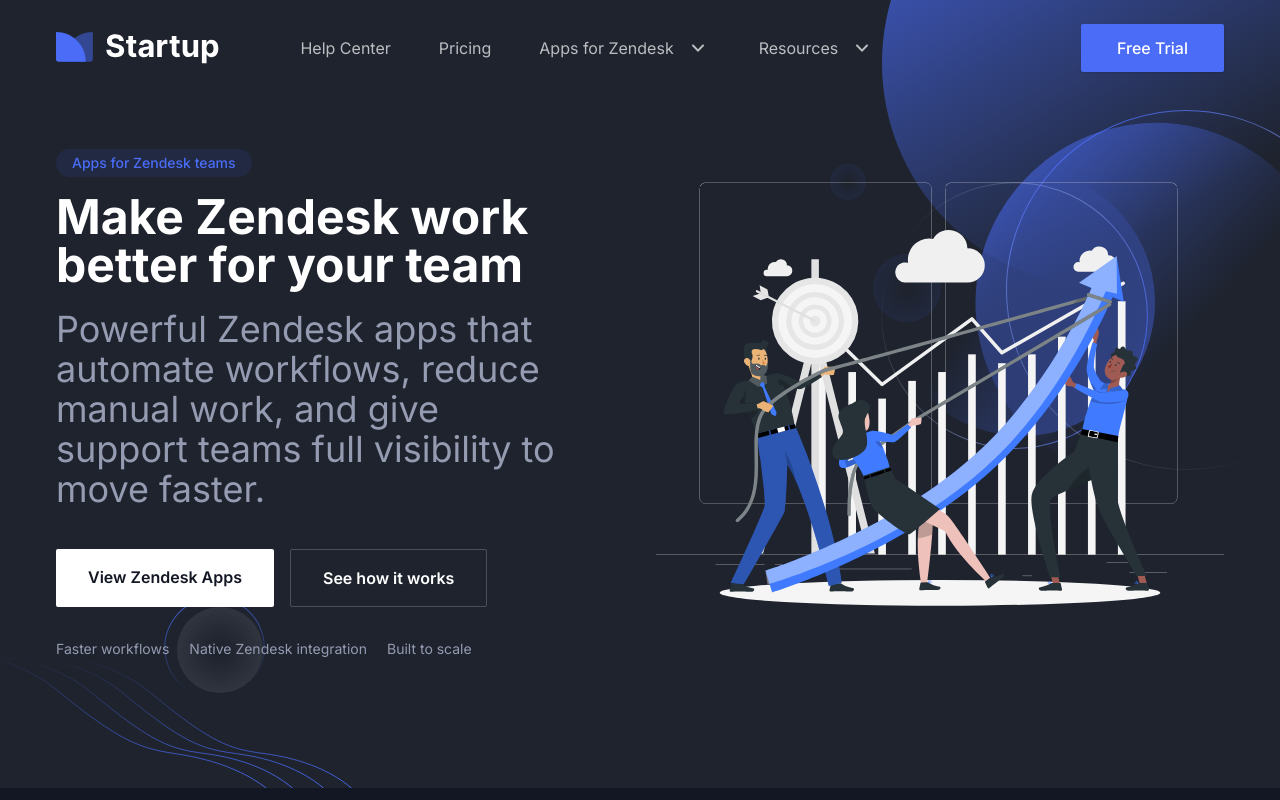
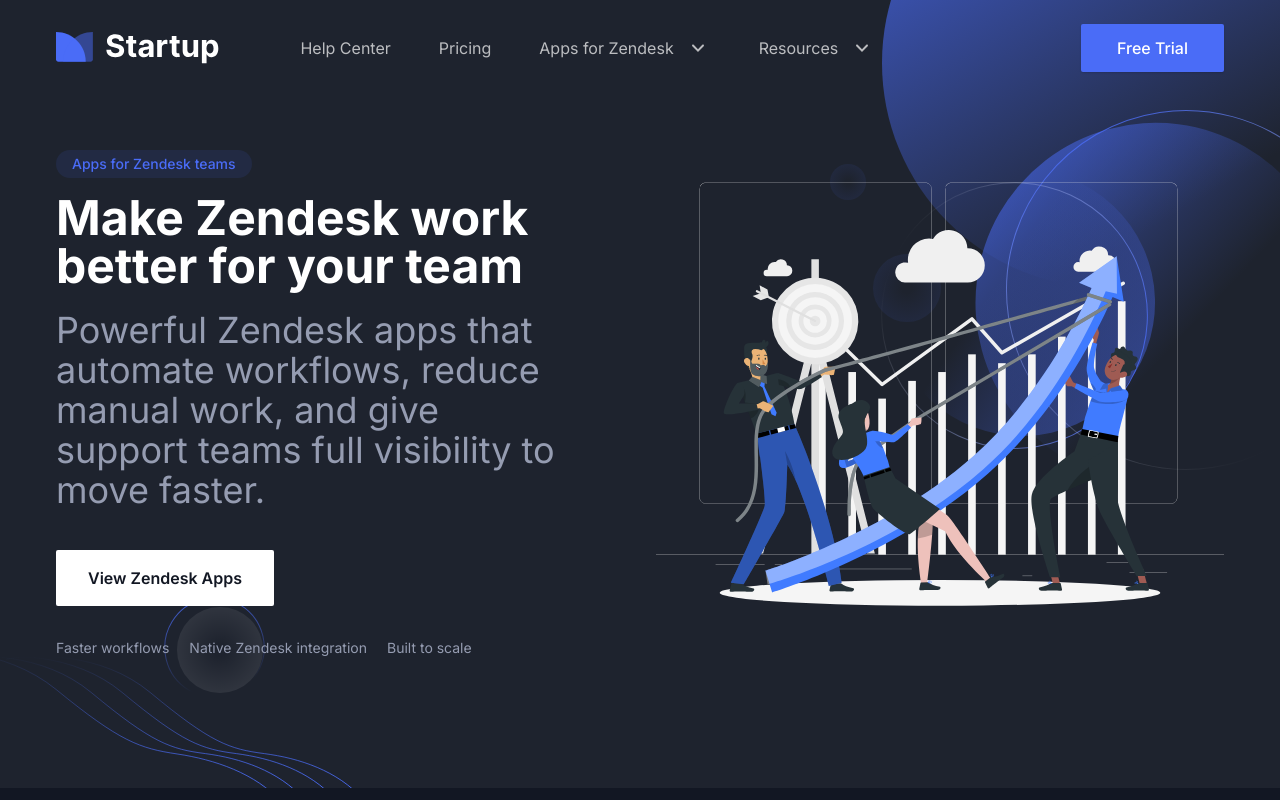
Before and after one commit to jsc23/28devs-website, a Next.js app: page / in a window 1280 px wide. Shown: the top 800 px of the page. Built offline with nearby package versions, Linux system fonts and the light colour scheme.

Commit message:
commented demos 2

```diff
--- a/components/Hero/index.tsx
+++ b/components/Hero/index.tsx
@@ -31,18 +31,18 @@
 
               <div className="flex flex-wrap gap-4">
                 <Link
-                  href="/apps"
+                  href="/incognito-auditor"
                   className="rounded-sm bg-black px-8 py-4 text-base font-semibold text-white transition hover:bg-black/90 dark:bg-white dark:text-black"
                 >
                   View Zendesk Apps
                 </Link>
 
-                <Link
+                {/*<Link
                   href="/how-it-works"
                   className="rounded-sm border border-black/20 px-8 py-4 text-base font-semibold text-black transition hover:bg-black/5 dark:border-white/20 dark:text-white"
                 >
                   See how it works
-                </Link>
+                </Link>*/}
               </div>
 
               <div className="mt-8 flex flex-wrap gap-5 text-sm text-body-color dark:text-body-color-dark">
```
